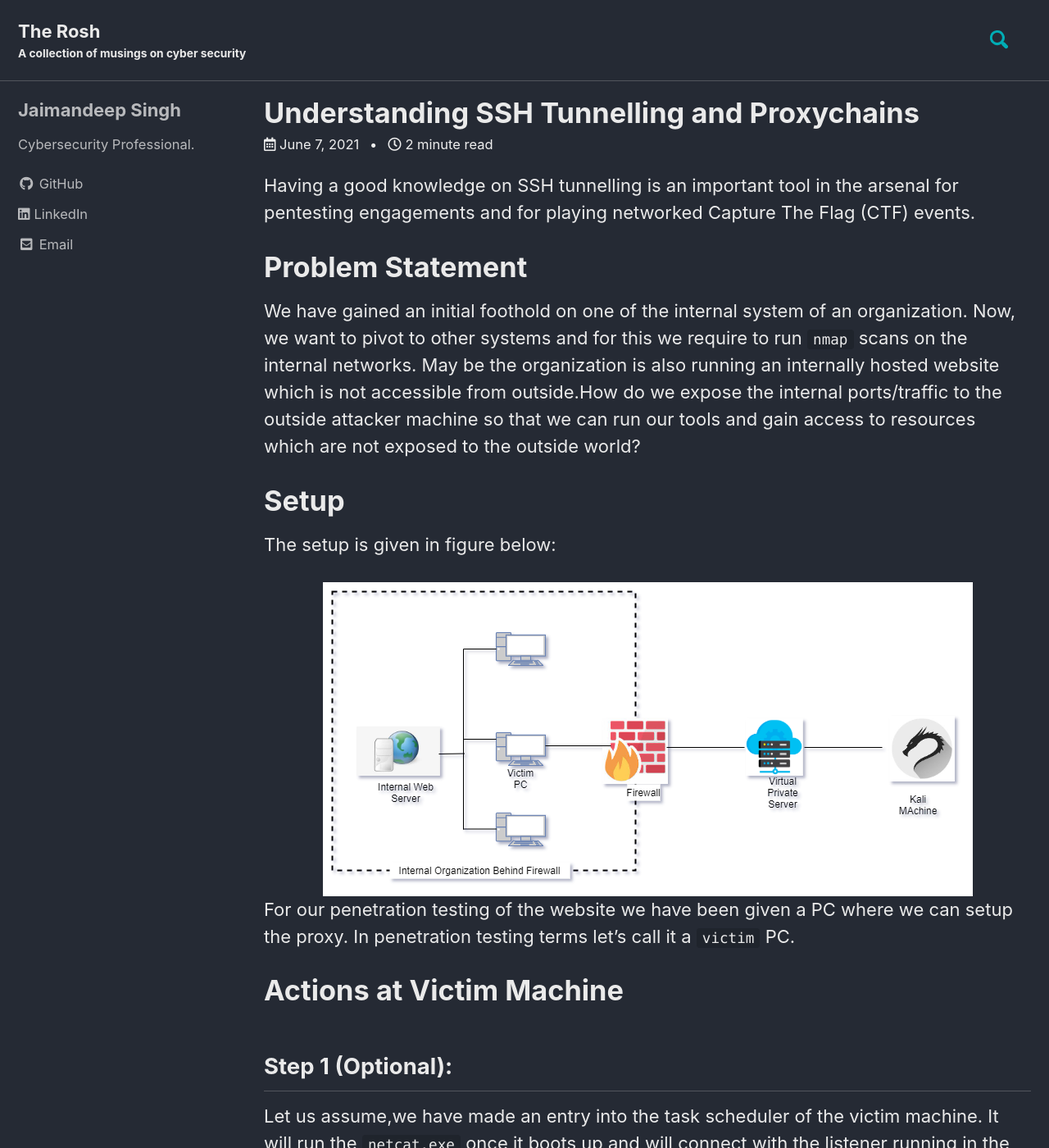
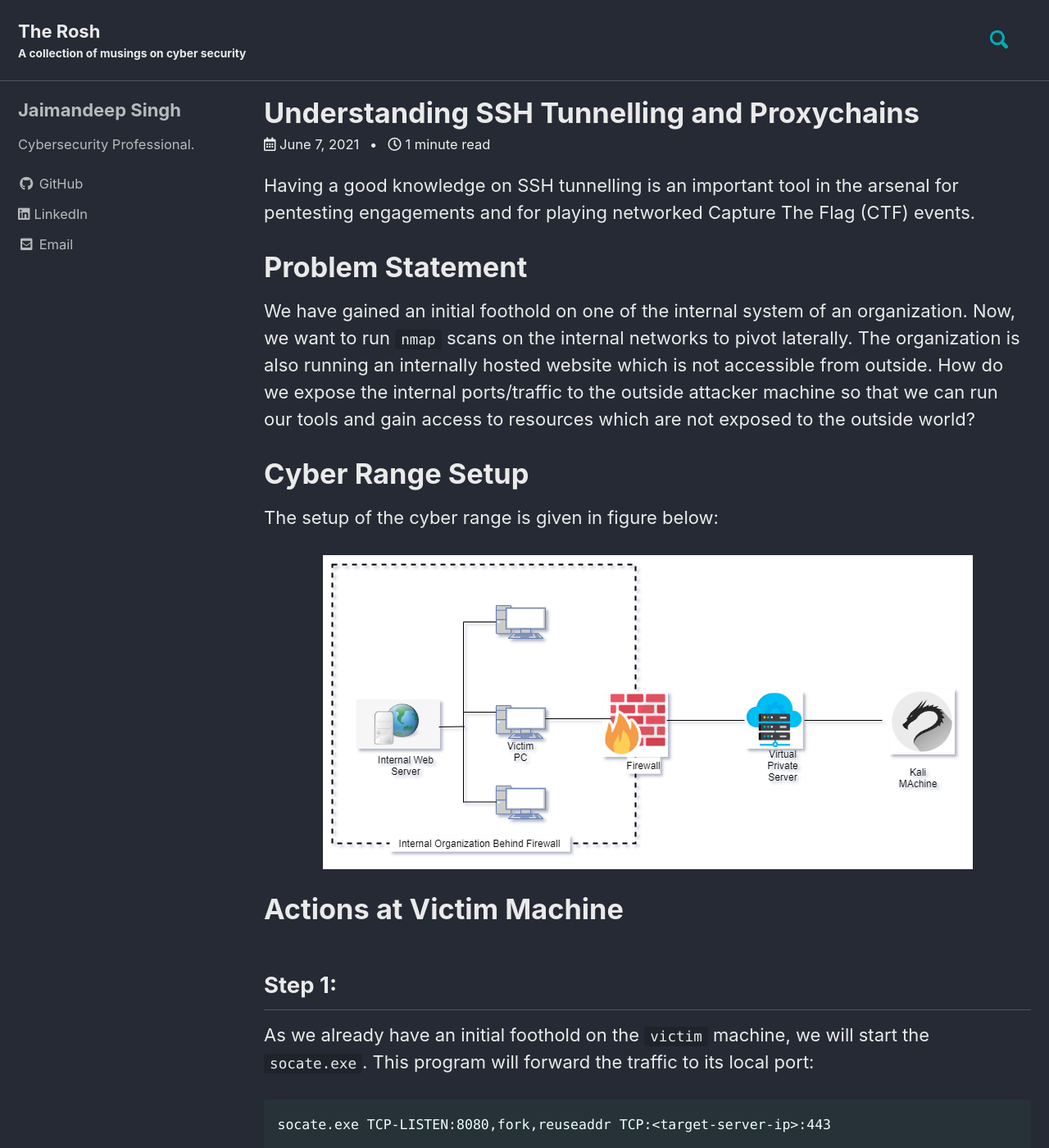
Before and after one commit to cyber-rosh/musings-bak, a Jekyll site: the page built from _posts/2021-06-07-ssh-tunnel.md, in a window 1280 px wide and 1400 px high. Shown: the whole window at 82% size. Built offline with Jekyll 4.4.1, drawn with Linux system fonts in a browser that asks for light colours; cached includes are drawn as plain includes; some of the changed text lies outside the part shown.

````diff
--- a/_config.yml
+++ b/_config.yml
@@ -86,9 +86,9 @@ social:
 
 # Analytics
 analytics:
-  provider               : false # false (default), "google", "google-universal", "google-gtag", "custom"
+  provider               : "google-universal" # false (default), "google", "google-universal", "google-gtag", "custom"
   google:
-    tracking_id          :
+    tracking_id          : G-ZK66KRTKTY
     anonymize_ip         : # true, false (default)
 
 
--- a/_posts/2021-06-07-ssh-tunnel.md
+++ b/_posts/2021-06-07-ssh-tunnel.md
@@ -6,25 +6,16 @@ title:  "Understanding SSH Tunnelling and Proxychains"
 Having a good knowledge on SSH tunnelling is an important tool in the arsenal for pentesting engagements and for playing networked Capture The Flag (CTF) events.
 
 # Problem Statement
-We have gained an initial foothold on one of the internal system of an organization. Now, we want to pivot to other systems and for this we require to run `nmap` scans on the internal networks. May be the organization is also running an internally hosted website which is not accessible from outside.How do we expose the internal ports/traffic to the outside attacker machine so that we can run our tools and gain access to resources which are not exposed to the outside world?
+We have gained an initial foothold on one of the internal system of an organization. Now, we want to run `nmap` scans on the internal networks to pivot laterally. The organization is also running an internally hosted website which is not accessible from outside. How do we expose the internal ports/traffic to the outside attacker machine so that we can run our tools and gain access to resources which are not exposed to the outside world?
 
-# Setup
-The setup is given in figure below:
+# Cyber Range Setup
+The setup of the cyber range is given in figure below:
 
 ![Deployment Architecture of Application](../assets/images/2021-06-07-ssh-tunnel-fig-1.png){: .align-center }
-For our penetration testing of the website we have been given a PC where we can setup the proxy. In penetration testing terms let's call it a `victim` PC.
 
 # Actions at Victim Machine
-## Step 1 (Optional):
-Let us assume,we have made an entry into the task scheduler of the victim machine. It will run the `netcat.exe` once it boots up and will connect with the listener running in the Kali machine.
-
-Let's make the task scheduler entry, to run the task once a day
-```
-# Make entry in task scheduler
- SCHTASKS /CREATE /SC DAILY /TN "SystemTask\system Updates" /TR "c:\Users\Dell\AppData\Roaming\WinUpdate\netcat.exe" /ST 10:00
-```
-## Step 2:
-Once, we get the victim machine command prompt back to our Kali machine, we will start the `socate.exe`. This program will forward the traffic to its local port:
+## Step 1:
+As we already have an initial foothold on the `victim` machine, we will start the `socate.exe`. This program will forward the traffic to its local port:
 ```
 socate.exe TCP-LISTEN:8080,fork,reuseaddr TCP:<target-server-ip>:443
 ```
````
Also changed, not shown: _posts/2021-06-05-luke-1.md (added, +96 -0 lines).
